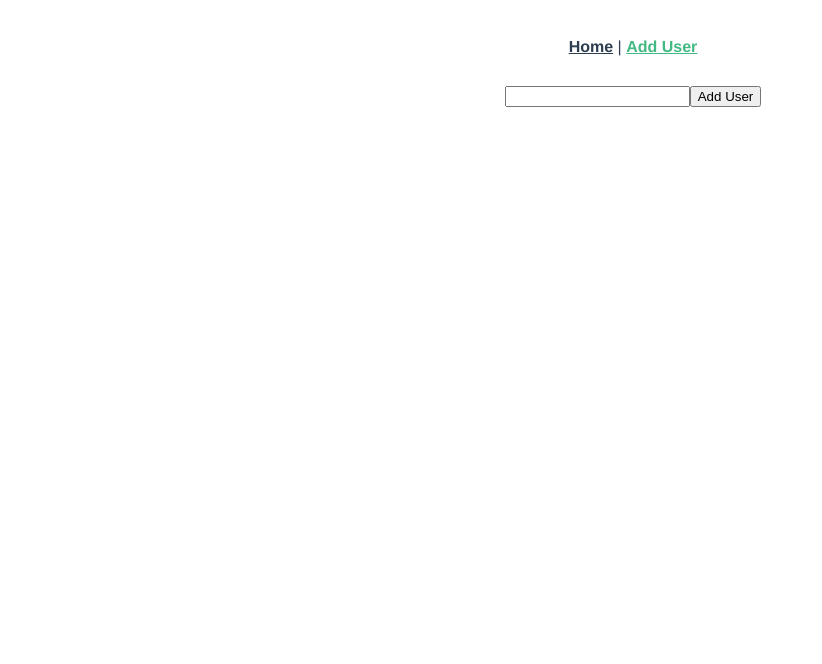
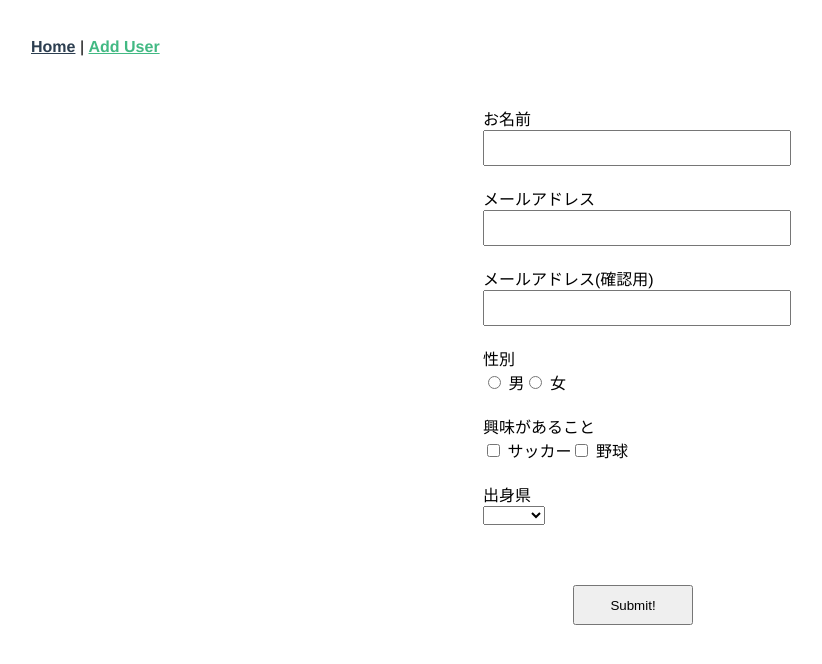
Before and after one commit to gravy-11/vue-validation-samples, a Vue app: page /user/new in a window 1280 px wide. Shown: the top 664 px of the page, without its empty margins (7-829 px from the left). Built offline with nearby package versions, Linux system fonts and the light colour scheme.

Commit message:
各種Baseコンポーネントを追加

```diff
--- a/package.json
+++ b/package.json
@@ -8,6 +8,8 @@
     "lint": "vue-cli-service lint"
   },
   "dependencies": {
+    "@vuelidate/core": "^2.0.0-alpha.32",
+    "@vuelidate/validators": "^2.0.0-alpha.25",
     "vee-validate": "^4.5.5",
     "vue": "^3.0.0",
     "vue-router": "^4.0.0-0",
--- a/src/App.vue
+++ b/src/App.vue
@@ -9,10 +9,10 @@
 <style lang="scss">
 #app {
   font-family: Avenir, Helvetica, Arial, sans-serif;
-  -webkit-font-smoothing: antialiased;
-  -moz-osx-font-smoothing: grayscale;
-  text-align: center;
-  color: #2c3e50;
+  // -webkit-font-smoothing: antialiased;
+  // -moz-osx-font-smoothing: grayscale;
+  // text-align: center;
+  // color: #2c3e50;
 }
 
 #nav {
--- /dev/null
+++ b/src/components/BaseButton.vue
@@ -0,0 +1,18 @@
+<template>
+  <button class="submit-btn" @click="$emit('click')">
+    <slot />
+  </button>
+</template>
+
+<script lang="ts">
+export default {
+  emits: ['click'],
+};
+</script>
+
+<style lang="scss" scoped>
+.submit-btn {
+  width: 120px;
+  height: 40px;
+}
+</style>
--- /dev/null
+++ b/src/components/BaseInput.vue
@@ -0,0 +1,39 @@
+<template>
+  <div class="form-item">
+    <label v-if="name" :for="name">{{ label }}</label>
+    <Field :id="name" :name="name" class="form-item-input" v-bind="$attrs" />
+    <ErrorMessage :name="name" />
+  </div>
+</template>
+
+<script lang="ts">
+import { defineComponent } from 'vue';
+import { Field, ErrorMessage } from 'vee-validate';
+
+export default defineComponent({
+  components: {
+    Field,
+    ErrorMessage,
+  },
+  props: {
+    name: {
+      type: String,
+      required: true,
+    },
+    label: String,
+  },
+});
+</script>
+
+<style scoped lang="scss">
+.form-item {
+  display: flex;
+  flex-direction: column;
+  align-items: flex-start;
+}
+
+.form-item-input {
+  width: 100%;
+  height: 30px;
+}
+</style>
--- /dev/null
+++ b/src/components/BaseRadios.vue
@@ -0,0 +1,55 @@
+<template>
+  <div class="form-item">
+    <span v-if="label">{{ label }}</span>
+    <div>
+      <label v-for="option of options" :key="option.value">
+        <Field :name="name" :value="option.value" :type="type" />
+        {{ option.label }}
+      </label>
+    </div>
+    <ErrorMessage name="sex" />
+  </div>
+</template>
+
+<script lang="ts">
+import { defineComponent, PropType } from 'vue';
+import { Field, ErrorMessage } from 'vee-validate';
+
+export type Option = {
+  label: string;
+  value: string | number;
+};
+
+export default defineComponent({
+  components: {
+    Field,
+    ErrorMessage,
+  },
+  props: {
+    name: {
+      type: String,
+      required: true,
+    },
+    options: {
+      type: Object as PropType<Option[]>,
+      required: true,
+    },
+    type: {
+      validator: (value: string) => ['radio', 'checkbox'].includes(value),
+      required: true,
+    },
+    label: String,
+  },
+  setup() {
+    return {};
+  },
+});
+</script>
+
+<style lang="scss" scoped>
+.form-item {
+  display: flex;
+  flex-direction: column;
+  align-items: flex-start;
+}
+</style>
--- /dev/null
+++ b/src/components/BaseSelect.vue
@@ -0,0 +1,39 @@
+<template>
+  <div class="form-item">
+    <span>出身県</span>
+    <Field :name="name" as="select">
+      <slot />
+    </Field>
+    <ErrorMessage :name="name" />
+  </div>
+</template>
+
+<script lang="ts">
+import { defineComponent } from 'vue';
+import { Field, ErrorMessage } from 'vee-validate';
+
+export default defineComponent({
+  components: {
+    Field,
+    ErrorMessage,
+  },
+  props: {
+    name: {
+      type: String,
+      retuired: true,
+    },
+    label: String,
+  },
+  setup() {
+    return {};
+  },
+});
+</script>
+
+<style lang="scss" scoped>
+.form-item {
+  display: flex;
+  flex-direction: column;
+  align-items: flex-start;
+}
+</style>
--- a/src/views/UserNew.vue
+++ b/src/views/UserNew.vue
@@ -1,41 +1,116 @@
 <template>
-  <div>
-    <input type="email" name="email" v-model="email" />
-    <span>{{ emailError }}</span>
-    <button @click="onSubmit">Add User</button>
-  </div>
+  <Form @submit="onSubmit" class="form" :validation-schema="schema">
+    <div class="form-group">
+      <BaseInput label="お名前" name="name" autocomplete="name" />
+
+      <BaseInput
+        label="メールアドレス"
+        name="email"
+        type="email"
+        autocomplete="email"
+      />
+
+      <BaseInput
+        label="メールアドレス(確認用)"
+        name="emailConfirmation"
+        type="email"
+        autocomplete="email"
+      />
+
+      <BaseRadios name="sex" :options="sexOptions" label="性別" type="radio" />
+
+      <BaseRadios
+        name="interest"
+        :options="interestOptions"
+        label="興味があること"
+        type="checkbox"
+      />
+
+      <BaseSelect name="prefecture" label="出身県">
+        <option
+          v-for="(prefecture, idx) of prefectures"
+          :value="idx"
+          :key="idx"
+        >
+          {{ prefecture }}
+        </option>
+      </BaseSelect>
+    </div>
+    <BaseButton>Submit!</BaseButton>
+  </Form>
 </template>
 
 <script lang="ts">
 import { defineComponent } from 'vue';
-import { useField, useForm } from 'vee-validate';
+import { Form } from 'vee-validate';
+import * as yup from 'yup';
 
-import * as Yup from 'yup';
+import BaseInput from '@/components/BaseInput.vue';
+import BaseRadios, { Option } from '@/components/BaseRadios.vue';
+import BaseSelect from '@/components/BaseSelect.vue';
+import BaseButton from '@/components/BaseButton.vue';
 
-Yup.setLocale({
-  mixed: {
-    required: '必須入力項目です',
-  },
-  string: {
-    email: '形式が違います',
-  },
-});
+type Fields = {
+  name: string;
+  email: string;
+  emailConfirmation: string;
+  sex: 'man' | 'woman';
+  interest: number[];
+  prefecture?: number;
+};
 
 export default defineComponent({
+  components: {
+    Form,
+    BaseInput,
+    BaseRadios,
+    BaseSelect,
+    BaseButton,
+  },
   setup() {
-    const { handleSubmit } = useForm();
-    const onSubmit = handleSubmit((values) => console.log(values));
+    const schema: yup.SchemaOf<Fields> = yup.object({
+      name: yup.string().required(),
+      email: yup.string().required(),
+      emailConfirmation: yup.string().required(),
+      sex: yup.mixed().oneOf(['man', 'woman']).required(),
+      interest: yup.array(),
+      prefecture: yup.number(),
+    });
 
-    const validateEmail = Yup.string().email().required();
+    const sexOptions: Option[] = [
+      { label: '男', value: 'man' },
+      { label: '女', value: 'woman' },
+    ];
 
-    const { value: email, errorMessage: emailError } = useField(
-      'email',
-      validateEmail
-    );
+    const interestOptions: Option[] = [
+      { label: 'サッカー', value: 0 },
+      { label: '野球', value: 1 },
+    ];
 
-    return { onSubmit, emailError, email };
+    const prefectures = ['神奈川', '東京', '大阪', '京都', '福岡'];
+
+    const onSubmit = (value: Fields) => {
+      console.log(value);
+    };
+    return { onSubmit, schema, sexOptions, interestOptions, prefectures };
   },
 });
 </script>
 
-<style scoped></style>
+<style scoped lang="scss">
+.form {
+  display: flex;
+  flex-direction: column;
+  align-items: center;
+  width: 300px;
+  margin: 20px auto;
+  gap: 60px;
+}
+
+.form-group {
+  width: 100%;
+  display: flex;
+  flex-direction: column;
+  gap: 20px;
+}
+</style>
```
Also changed, not shown: 1 other file (tests, documents, lock files or other folders).
